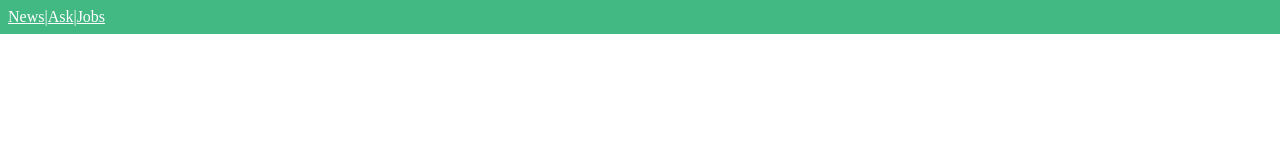
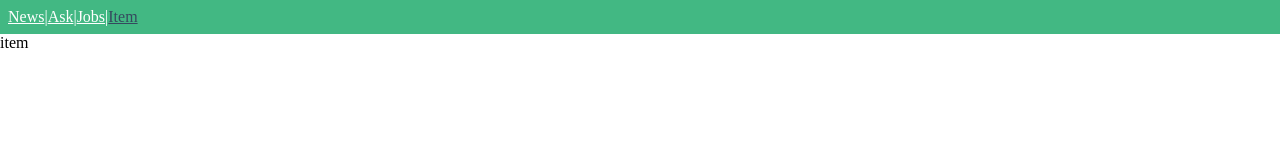
Before and after one commit to yahma25/practice-vue.js, a Vue app in the folder projects/vue-news/: page /#/item in a window 1280 px wide. Shown: the top 160 px of the page. Built offline with nearby package versions, Linux system fonts and the light colour scheme.

Commit message:
아이템 뷰 라우터에 추가

```diff
--- a/projects/vue-news/src/components/ToolBar.vue
+++ b/projects/vue-news/src/components/ToolBar.vue
@@ -2,7 +2,8 @@
   <div class="header">
       <router-link to="/news">News</router-link> |
       <router-link to="/ask">Ask</router-link> |
-      <router-link to="/jobs">Jobs</router-link>
+      <router-link to="/jobs">Jobs</router-link> |
+      <router-link to="/item">Item</router-link>
   </div>
 </template>
 
--- a/projects/vue-news/src/router/index.js
+++ b/projects/vue-news/src/router/index.js
@@ -3,6 +3,7 @@ import VueRouter from 'vue-router';
 import NewsView from '../views/NewsView.vue';
 import JobsView from '../views/JobsView.vue';
 import AskView from '../views/AskView.vue';
+import ItemView from '../views/ItemView.vue';
 
 Vue.use(VueRouter);
 
@@ -23,6 +24,10 @@ export const router = new VueRouter({
     {
       path: '/ask',
       component: AskView
+    },
+    {
+      path: '/item',
+      component: ItemView
     }
   ]
 });
--- /dev/null
+++ b/projects/vue-news/src/views/ItemView.vue
@@ -0,0 +1,13 @@
+<template>
+  <div>item</div>
+</template>
+
+<script>
+export default {
+
+}
+</script>
+
+<style>
+
+</style>
```
